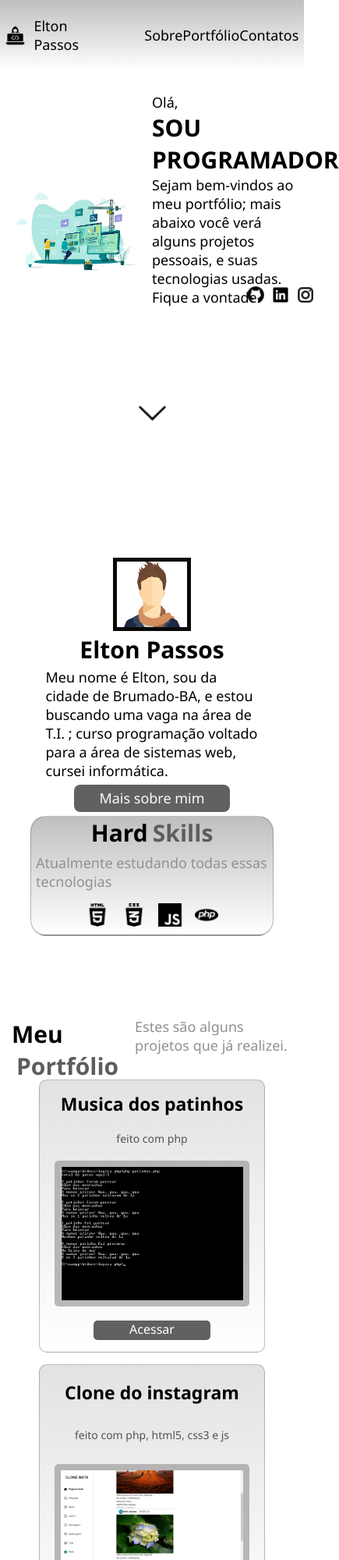
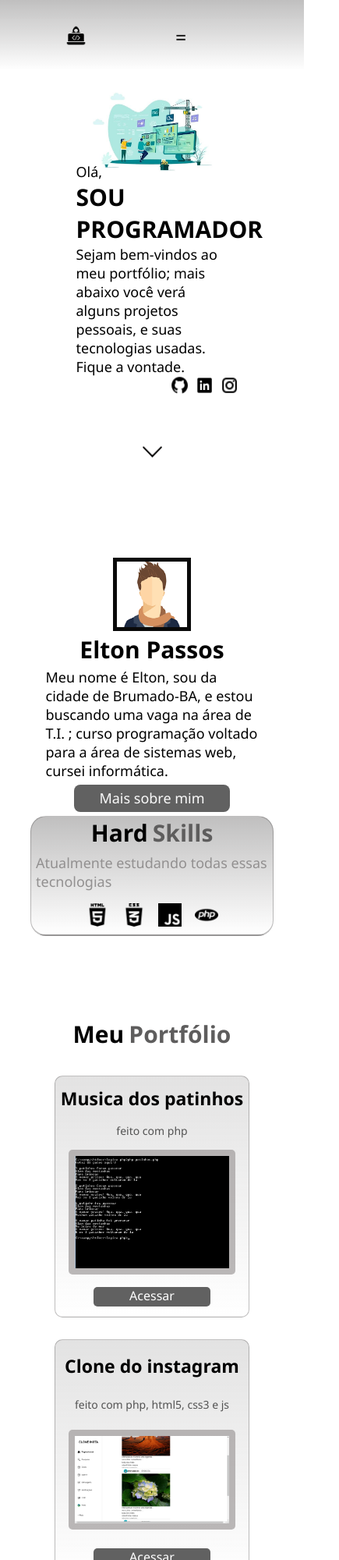
Before and after one commit to eltonps9/portfolio, a plain HTML site: page index.html in a window 390 px wide. Shown: the top 2000 px of the page at 78% size, 435 px wide, since content can reach past the window. Drawn offline with Linux system fonts and the light colour scheme.

Commit message:
Update responsivo.css

```diff
--- a/assets/css/responsivo.css
+++ b/assets/css/responsivo.css
@@ -1,5 +1,125 @@
-@media (max-width:520px) {
-    .fundo>header>nav {
-        width: ;
+@media (max-width:540px){
+    #containerProjetos>.downProjetos{
+        height: 90%;
+    }
+    .downProjetos>ul>.load {
+       display: none;
+
+    }
+    .downProjetos>ul>.imgProjetos {
+        width: 140px;
+        height: 180px;
     }
 }
+
+@media (max-width:770px) {
+
+    #home>.container_home {
+        flex-direction: column;
+    }
+    .container_home>#sobre {
+        width: 80%;
+        height: 85%;
+    }
+    .container_home>.image {
+        width: 80%;
+    }
+    .descer {
+        height: 20px;
+    }
+    .descer>img {
+        width: 25px;
+        height: auto;
+    }
+    .contatos {
+        margin-top: 8px;
+    }
+    /* -- header --*/
+    .logo {
+        width: 50%;
+    }
+    .nav {
+        width: 50%;
+        justify-content: flex-start;
+        padding-left: 30px;
+    }
+    .logo>p {
+        display: none;
+    }
+    .nav>.nav_menu {
+        display: flex;
+    }
+    .nav>#menu {
+        width: 150px;
+        height: 100vh;
+        display: none;
+        position: fixed;
+        top: 0;
+        right: 0;
+        flex-direction: column;
+        justify-content: flex-start;
+        align-items: center;
+        padding-top:30px;
+        background-color: rgba(97, 97, 97);
+    }
+    .nav>ul>a{
+        flex:none;
+        height:50px;
+    }
+    .downProjetos>ul>.imgProjetos {
+        width: 170px;
+        height: 210px;
+    }
+    #containerProjetos>.upProjetos>p{
+        display: none;
+    }
+    #containerProjetos>.upProjetos{
+        height: 7%;
+    }
+    #containerProjetos>.upProjetos>.titulo{
+        width: 100%;
+        height: 40px;
+        justify-content: center;
+    }
+    .upProjetos>.titulo>h1{
+        width: 100%;
+        display: flex;
+        height: 100%;
+        justify-content: center;
+    }
+    .downContatos>ul {
+    width: 100%;
+    }
+}
+
+@media (max-width:990px) {
+    #portfolio {
+        height: 900px;
+    }
+    #containerProjetos {
+        justify-content: space-between;
+    }
+    .downProjetos {
+        height: 70%;
+        justify-content: center;
+        align-items: center;
+    }
+    .downProjetos>ul>.imgProjetos {
+        width: 200px;
+        height: 260px;
+    }
+}
+
+@media (max-width:1200px) {
+    nav.nav {
+        display: flex;
+    }
+    .downProjetos>ul>.imgProjetos {
+        width: 250px;
+        height: 310px;
+    }
+
+    .downProjetos>ul{
+        align-items: flex-end;
+    }
+}
```
